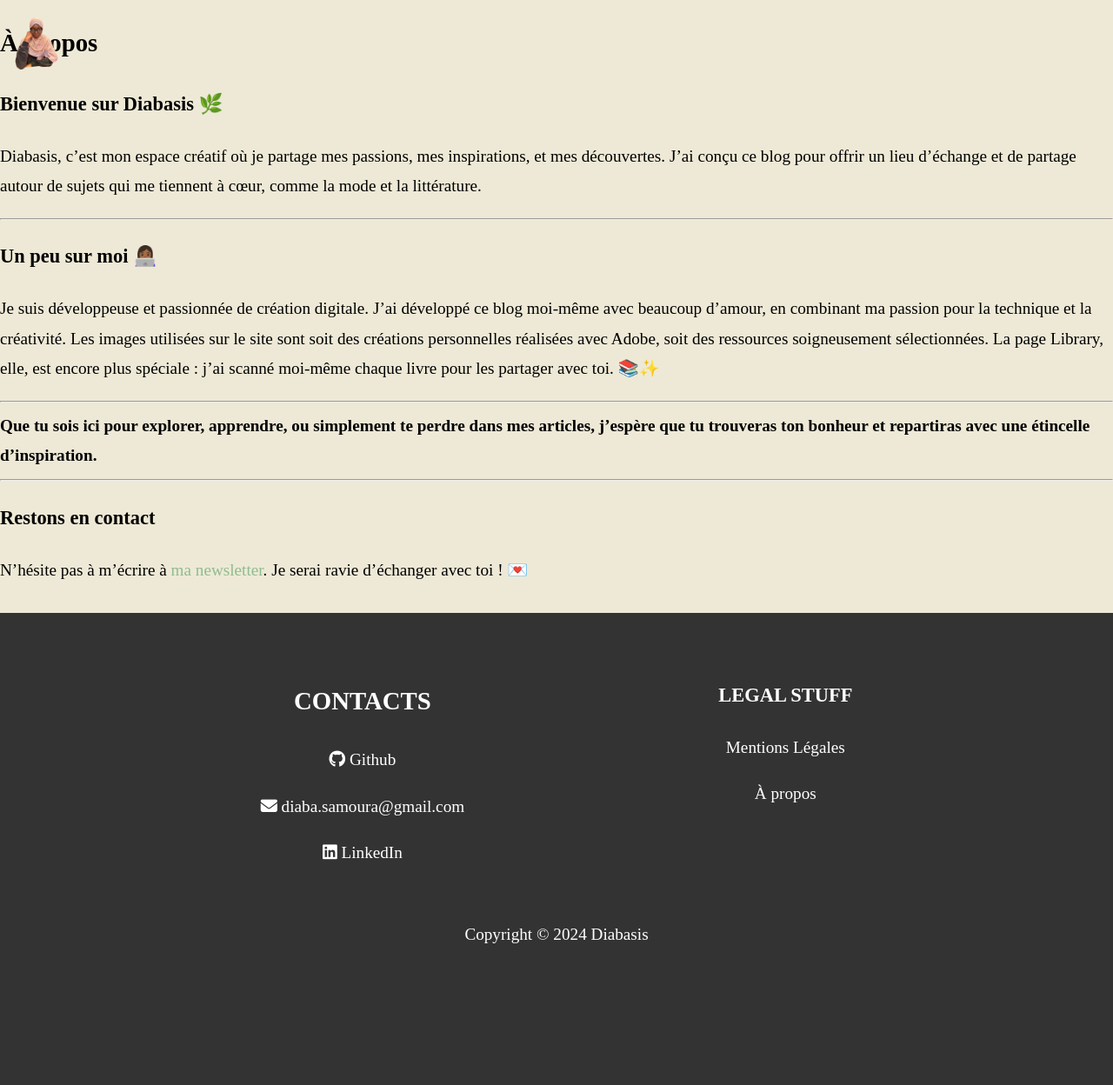
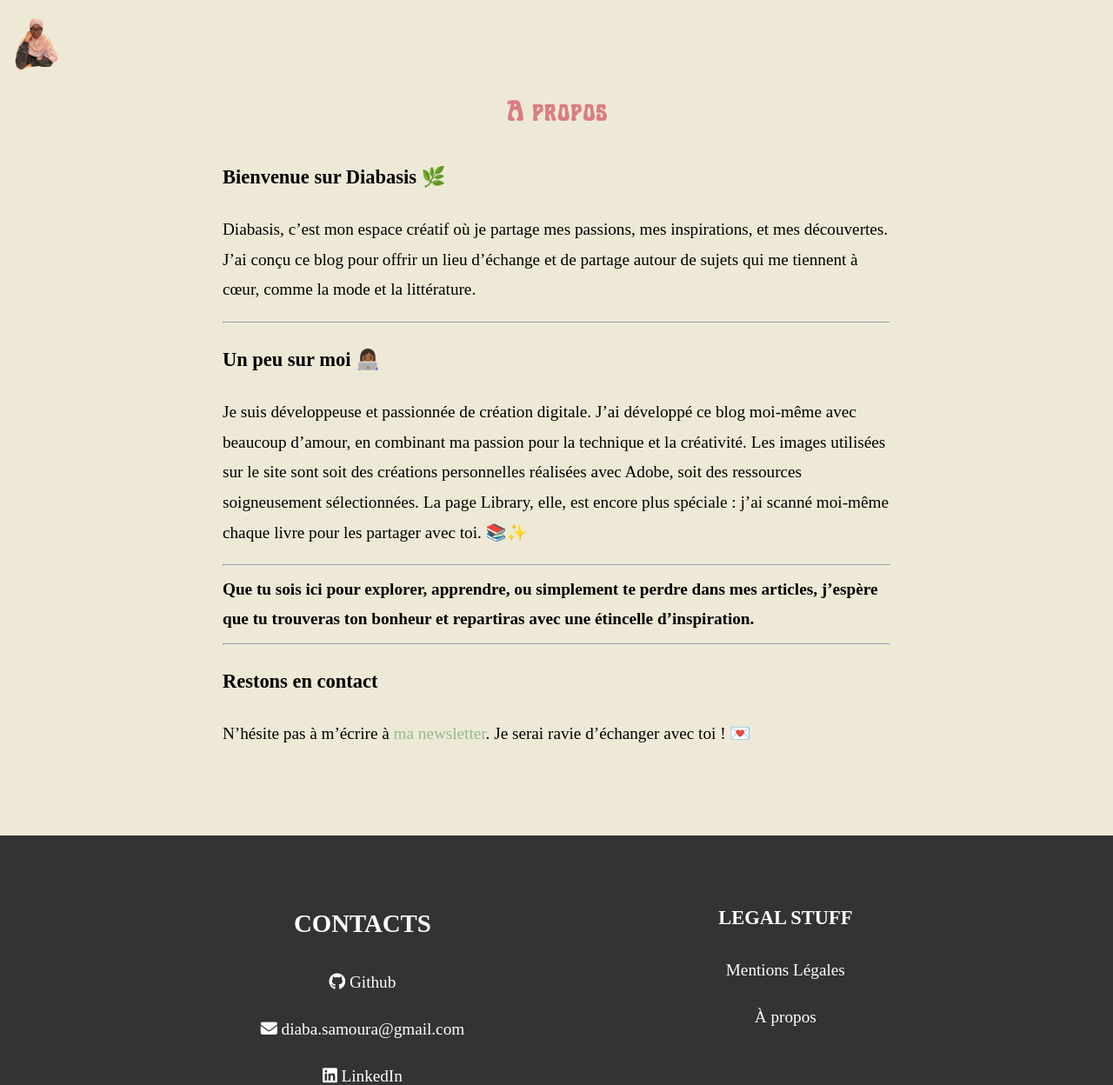
Before and after one commit to diabasmr/Diabasis, a PHP site: page /HTML/a-propos.html in a window 1280 px wide. Shown: the top 1248 px of the page at 87% size. Run offline with PHP 8.4, Linux system fonts and the light colour scheme; some libraries are stand-ins or nearby versions; some web fonts are replaced.

Commit message:
style des pages à propos et mentions légales

```diff
--- a/CSS/style-harmony.css
+++ b/CSS/style-harmony.css
@@ -254,3 +254,15 @@ nav a:active{
 #working img{
 	width:70%;
 }
+
+#mentions, #propos{
+	width:60%;
+	margin: 100px auto;
+}
+
+#mentions h1, #propos h1{
+	text-align: center;
+	font-family: Art-nuvo;
+	font-size: 2rem;
+	color:#db7c84;
+}
```
